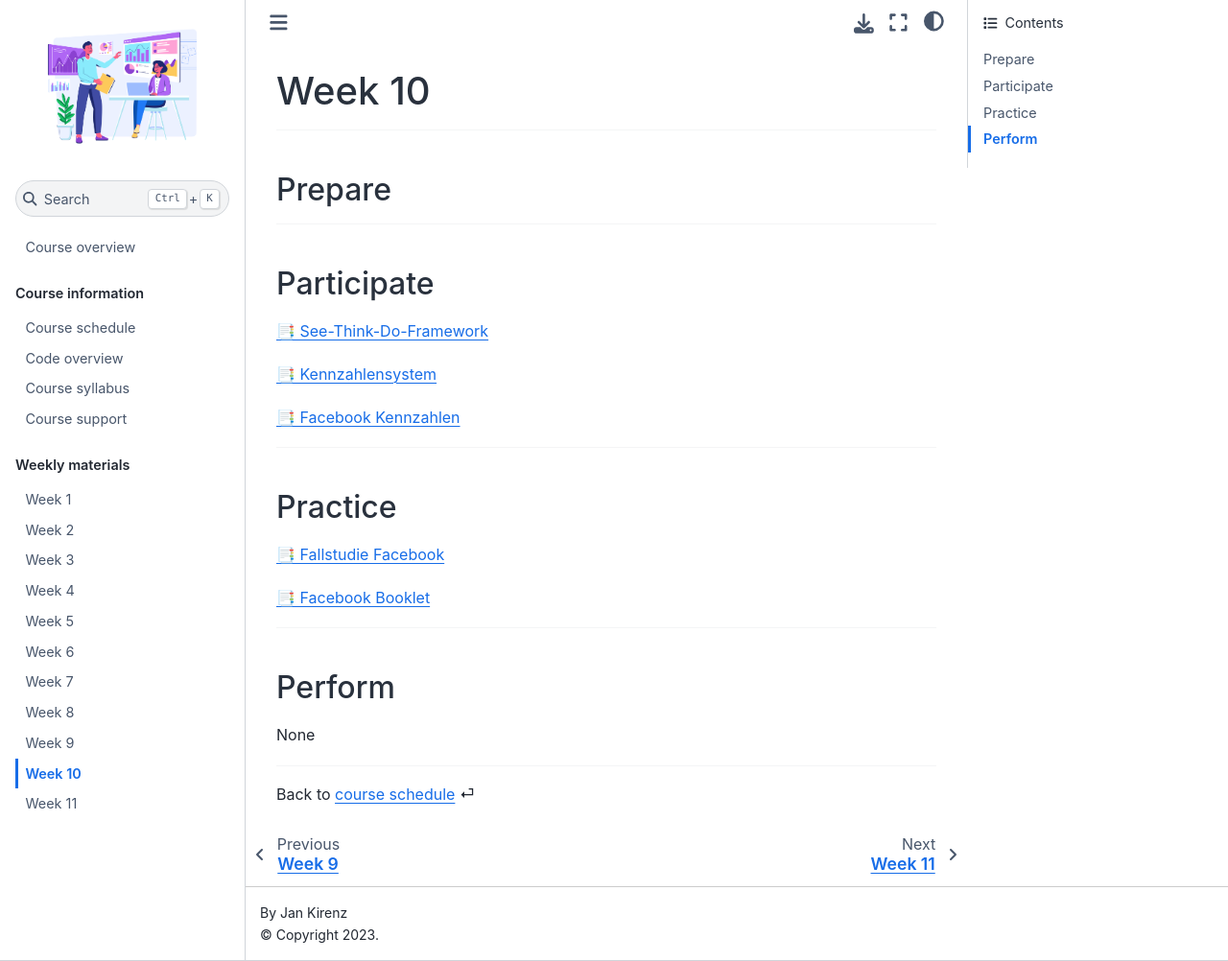
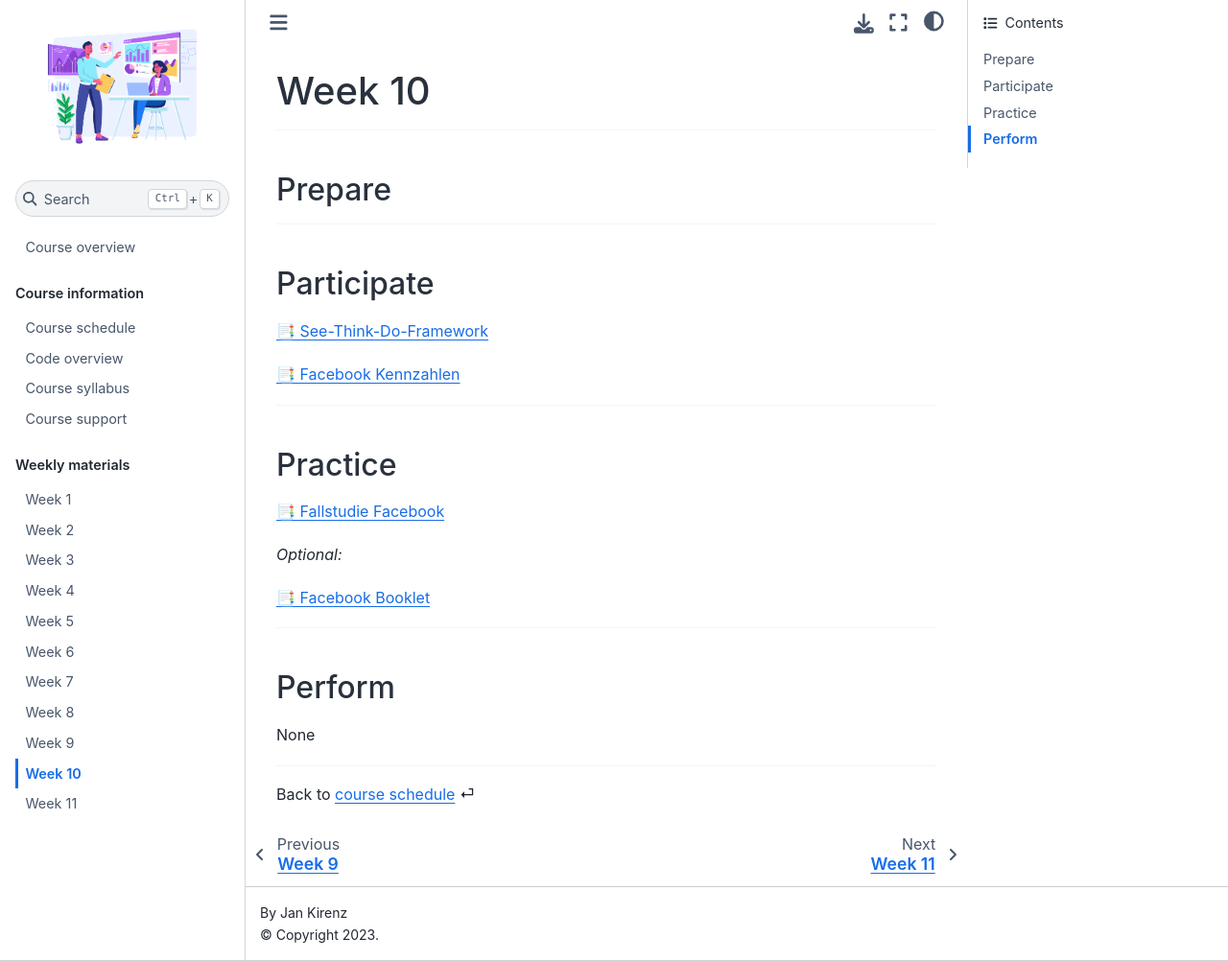
Before and after one commit to kirenz/om2, a Jupyter Book: the page built from weeks/week10.md, in a window 1280 px wide and 1002 px high. Shown: the whole window at 96% size. Built offline with Jupyter Book 1.0.4 settings and Sphinx 7.4.7 and the Sphinx Book theme 1.1.4, drawn with Linux system fonts in a browser that asks for light colours.

Commit message:
Update week10.md

```diff
--- a/weeks/week10.md
+++ b/weeks/week10.md
@@ -17,7 +17,6 @@
 
 [📑 See-Think-Do-Framework](https://docs.google.com/presentation/d/1grMoII17Y-8nUMQnbJfVS_xyBnom0us5wBU5fodac4M/export/pdf)
 
-[📑 Kennzahlensystem](https://docs.google.com/presentation/d/1evcXWNKDCT_NhHpORhrAN3FnObkk6ONzT6Fzxefbh1I/export/pdf)
 
 [📑 Facebook Kennzahlen](https://docs.google.com/presentation/d/1hljb0T3sA5yDMCvSXy_SAv3vgW3hSVasc7dT-wwynPE/export/pdf)
 
@@ -33,6 +32,8 @@
 [📑 Fallstudie Facebook](https://docs.google.com/spreadsheets/d/1yYPmuu3A9RVkRG_TLyh0uftBQI-PbQeWjj_jmNpWSM4/edit?usp=sharing)
 
 
+*Optional:*
+
 [📑 Facebook Booklet](https://drive.google.com/file/d/1GpNYzn6feSlpo8wDA9FoTVA8Ev1KFHbn/view?usp=share_link)
 
 ---
```
